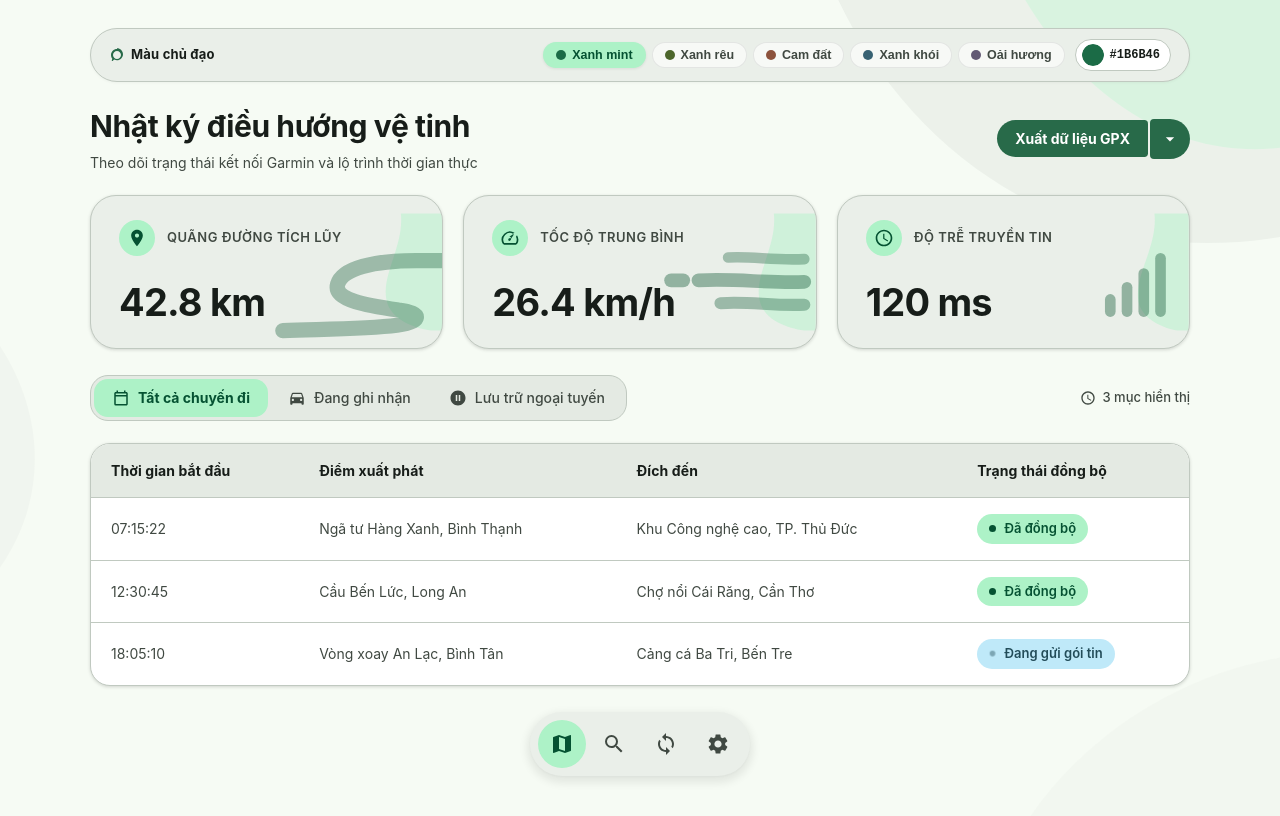
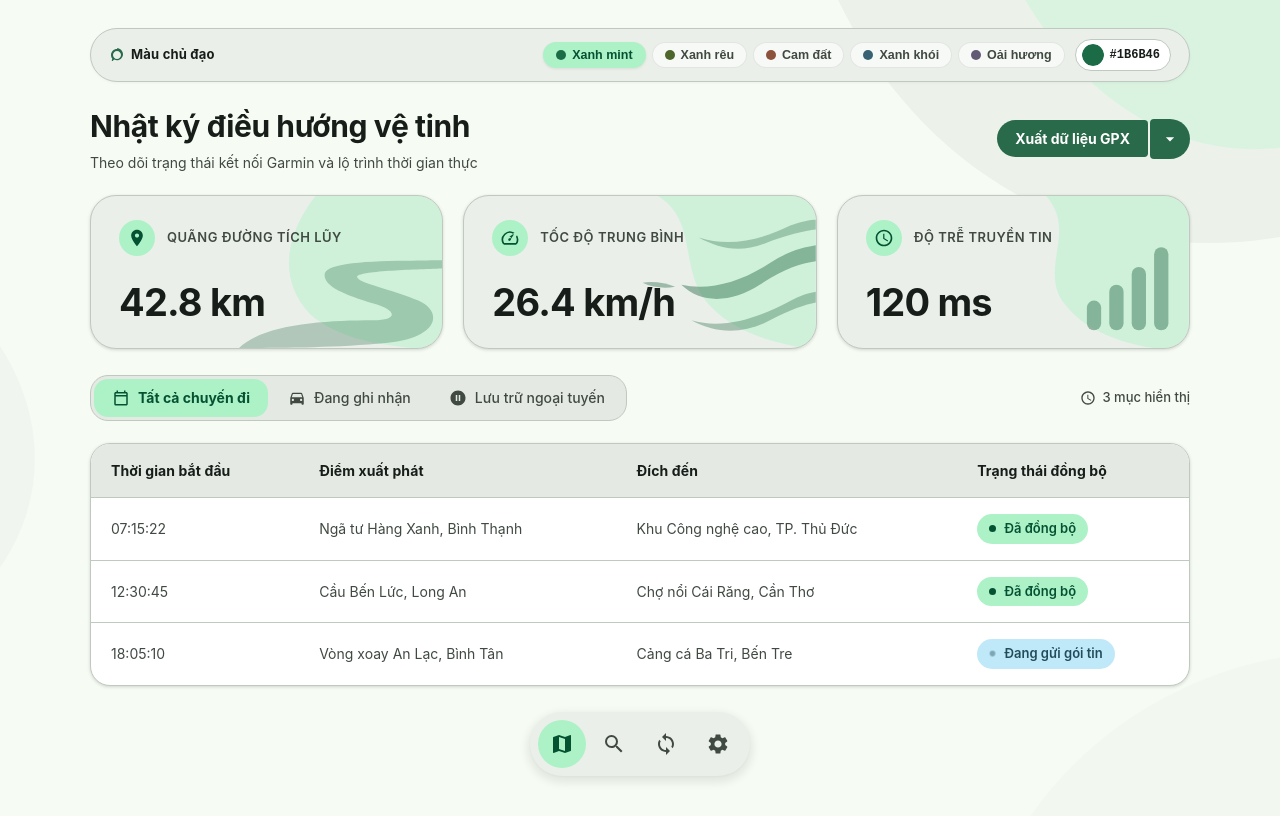
Before and after one commit to dangphuc2470/m3-expressive-skill, a plain HTML site: page examples/web/index.html in a window 1280 px wide. Drawn offline with Linux system fonts and the light colour scheme.

Commit message:
Refine ambient card watermarks and standardize architectural guardrails

```diff
--- a/examples/web/index.html
+++ b/examples/web/index.html
@@ -331,22 +331,11 @@
       right: 0;
       bottom: 0;
       top: 0;
-      width: 52%;
+      width: 58%;
       height: 100%;
       pointer-events: none;
       z-index: 1;
-      display: flex;
-      align-items: flex-end;
-      justify-content: flex-end;
       overflow: hidden;
-    }
-
-    .metric-watermark-img {
-      width: 100%;
-      height: 100%;
-      object-fit: cover;
-      object-position: right bottom;
-      pointer-events: none;
     }
 
     .metric-watermark-svg {
@@ -515,18 +504,18 @@
   <div class="bg-canvas-layer" aria-hidden="true">
     <!-- Top-Right Sweeping Organic Hill -->
     <svg class="bg-wave-top-right" viewBox="0 0 600 450" fill="none">
-      <path d="M 120 0 C 180 180, 360 320, 600 240 L 600 0 Z" fill="#D3EAD7" />
-      <path d="M 280 0 C 340 140, 460 220, 600 160 L 600 0 Z" fill="#BFE3C6" opacity="0.6" />
+      <path d="M 120 0 C 180 180, 360 320, 600 240 L 600 0 Z" fill="var(--md-sys-color-primary-container, #D3EAD7)" />
+      <path d="M 280 0 C 340 140, 460 220, 600 160 L 600 0 Z" fill="var(--md-sys-color-primary-container, #BFE3C6)" opacity="0.6" />
     </svg>
 
     <!-- Left Organic Wave -->
     <svg class="bg-wave-left" viewBox="0 0 500 550" fill="none">
-      <path d="M 0 100 C 160 160, 220 380, 0 480 Z" fill="#D8EEDC" />
+      <path d="M 0 100 C 160 160, 220 380, 0 480 Z" fill="var(--md-sys-color-primary-container, #D8EEDC)" />
     </svg>
 
     <!-- Bottom-Right Sweeping Curve -->
     <svg class="bg-wave-bottom-right" viewBox="0 0 550 400" fill="none">
-      <path d="M 200 400 C 260 260, 420 180, 550 200 L 550 400 Z" fill="#D4ECD8" />
+      <path d="M 200 400 C 260 260, 420 180, 550 200 L 550 400 Z" fill="var(--md-sys-color-primary-container, #D4ECD8)" />
     </svg>
   </div>
 
@@ -606,20 +595,33 @@
         <div class="metric-value-row">
           <span class="metric-value">42.8 km</span>
         </div>
-        <!-- S-Curve Road Ribbon & Hill Vector (Dynamic Theming) -->
+        <!-- Dải đường uốn lượn phối cảnh xa gần (100% Dynamic Theming) -->
         <div class="metric-watermark-wrapper" aria-hidden="true">
-          <svg class="metric-watermark-svg" viewBox="0 0 240 154" fill="none">
-            <!-- Organic background hill -->
-            <path d="M 185 0 C 190 45, 155 85, 168 120 C 176 140, 200 150, 225 154 L 240 154 L 240 0 Z" fill="var(--md-sys-color-primary-container, #D3EAD7)" opacity="0.45" />
+          <svg class="metric-watermark-svg" viewBox="0 0 200 154" preserveAspectRatio="none" fill="none">
+            <!-- Hill 1: Vòm đồi hữu cơ mềm mại ôm từ đỉnh (y=0) xuống đáy (y=154) -->
+            <path d="M 75 0 C 45 40, 38 85, 70 120 C 95 142, 130 150, 170 154 L 200 154 L 200 0 Z" fill="var(--md-sys-color-primary-container, #D3EAD7)" opacity="0.45" />
 
-            <!-- S-Curve Road Ribbon -->
-            <path d="M 240 62 L 205 62 C 150 62, 108 72, 102 93 C 96 114, 142 121, 182 127 C 215 131, 212 143, 180 147 C 140 152, 85 152, 30 154"
-                  stroke="var(--md-sys-color-primary, #6EAF7B)" stroke-width="20" stroke-linecap="round" stroke-linejoin="round" opacity="0.40" fill="none" />
+            <!-- Dải Road uốn lượn: đụng mép đáy (y=154) và đụng sát mép phải (x=200) -->
+            <path
+              d="M 0 154
+                 C 24 130, 84 126, 132 126
+                 C 156 126, 156 116, 132 109
+                 C 104 100, 84 92, 84 80
+                 C 84 69, 116 66, 164 65.5
+                 C 180 65.2, 192 65, 200 65
+                 L 200 73.5
+                 C 172 74.5, 116 76, 116 82
+                 C 116 88, 152 95, 176 106
+                 C 200 117, 196 141, 152 148
+                 C 104 154, 36 154, 0 154 Z"
+              fill="var(--md-sys-color-primary, #6EAF7B)"
+              opacity="0.30"
+            />
           </svg>
         </div>
       </div>
 
-      <!-- Card 2: Speed (100% Exact to ChatGPT Original Reference: Soft Rounded Speed Bars + Background Hill) -->
+      <!-- Card 2: Speed (Aerodynamic Wind Streamlines + Hill 2 riêng biệt) -->
       <div class="metric-card">
         <div class="metric-header">
           <div class="metric-icon-badge">
@@ -632,30 +634,28 @@
         <div class="metric-value-row">
           <span class="metric-value">26.4 km/h</span>
         </div>
-        <!-- Aerodynamic Wind / Speed Streaks (Thick ribbon weight matching Card 1, distinct from Card 3 signal bars) -->
+        <!-- Aerodynamic Wind / Speed Streaks -->
         <div class="metric-watermark-wrapper" aria-hidden="true">
-          <svg class="metric-watermark-svg" viewBox="0 0 240 154" fill="none">
-            <!-- Organic background hill -->
-            <path d="M 185 0 C 190 45, 155 85, 168 120 C 176 140, 200 150, 225 154 L 240 154 L 240 0 Z" fill="var(--md-sys-color-primary-container, #D3EAD7)" opacity="0.45" />
+          <svg class="metric-watermark-svg" viewBox="0 0 200 154" preserveAspectRatio="none" fill="none">
+            <!-- Hill 2: Dáng đồi lướt thoải tạo đường dẫn tốc độ từ đỉnh xuống đáy -->
+            <path d="M 45 0 C 85 25, 65 75, 95 110 C 120 138, 155 148, 190 154 L 200 154 L 200 0 Z" fill="var(--md-sys-color-primary-container, #D3EAD7)" opacity="0.45" />
 
-            <!-- Thick Aerodynamic Speed Trails (matching road ribbon thickness) -->
-            <g fill="var(--md-sys-color-primary, #6EAF7B)" stroke="var(--md-sys-color-primary, #6EAF7B)">
-              <!-- Top Streak -->
-              <path d="M 125 58 C 155 56, 185 62, 225 60" stroke-width="14" stroke-linecap="round" opacity="0.38"/>
+            <!-- Dải gió trên chạm mép phải -->
+            <path d="M 85 42 C 115 52, 145 45, 175 30 C 185 26, 195 24, 200 24 L 200 34 C 190 35, 170 40, 150 48 C 125 58, 105 53, 85 42 Z" fill="var(--md-sys-color-primary, #6EAF7B)" opacity="0.32" />
 
-              <!-- Middle Leading Dash -->
-              <path d="M 50 88 L 66 88" stroke-width="18" stroke-linecap="round" opacity="0.45"/>
-              <!-- Main Middle Power Streak -->
-              <path d="M 86 88 C 135 85, 175 92, 225 90" stroke-width="18" stroke-linecap="round" opacity="0.45"/>
+            <!-- Vệt gió nhỏ phía trước -->
+            <path d="M 30 88 C 40 86, 52 88, 62 92 C 52 94, 40 93, 30 88 Z" fill="var(--md-sys-color-primary, #6EAF7B)" opacity="0.40" />
 
-              <!-- Bottom Streak -->
-              <path d="M 115 118 C 150 115, 185 122, 225 120" stroke-width="16" stroke-linecap="round" opacity="0.40"/>
-            </g>
+            <!-- Dải gió chính giữa: uốn lượn S mềm mại như Road, chạm mép phải -->
+            <path d="M 68 90 C 95 96, 125 88, 155 68 C 172 56, 188 52, 200 50 L 200 66 C 185 68, 168 74, 145 90 C 118 108, 88 110, 68 90 Z" fill="var(--md-sys-color-primary, #6EAF7B)" opacity="0.45" />
+
+            <!-- Dải gió dưới chạm mép phải -->
+            <path d="M 78 126 C 108 135, 140 125, 172 108 C 185 100, 195 98, 200 97 L 200 108 C 190 110, 175 115, 155 126 C 130 140, 102 140, 78 126 Z" fill="var(--md-sys-color-primary, #6EAF7B)" opacity="0.35" />
           </svg>
         </div>
       </div>
 
-      <!-- Card 3: Latency with 4 Rounded Signal Bars (Exact like ChatGPT screenshot) -->
+      <!-- Card 3: Latency (4 Rounded Signal Bars + Hill 3 riêng biệt) -->
       <div class="metric-card">
         <div class="metric-header">
           <div class="metric-icon-badge">
@@ -668,14 +668,13 @@
         <div class="metric-value-row">
           <span class="metric-value">120 ms</span>
         </div>
-        <!-- 4 Soft Vertical Signal Bars exactly like ChatGPT image -->
+        <!-- 4 Soft Vertical Signal Bars -->
         <div class="metric-watermark-wrapper" aria-hidden="true">
-          <svg class="metric-watermark-svg" viewBox="0 0 240 154" fill="none">
-            <!-- Organic background hill -->
-            <path d="M 195 0 C 200 45, 165 85, 175 120 C 182 140, 205 150, 225 154 L 240 154 L 240 0 Z" fill="var(--md-sys-color-primary-container, #D3EAD7)" opacity="0.45" />
+          <svg class="metric-watermark-svg" viewBox="0 0 200 154" preserveAspectRatio="none" fill="none">
+            <!-- Hill 3: Dáng đồi 2 nhịp sóng mềm làm bệ đỡ ôm từ đỉnh xuống đáy -->
+            <path d="M 60 0 C 90 35, 55 70, 75 105 C 95 135, 130 148, 165 154 L 200 154 L 200 0 Z" fill="var(--md-sys-color-primary-container, #D3EAD7)" opacity="0.45" />
 
-            <!-- 4 Rounded Pill Bars -->
-            <g transform="translate(130, 48)" fill="var(--md-sys-color-primary, #74B584)" opacity="0.45">
+            <g transform="translate(100, 48)" fill="var(--md-sys-color-primary, #74B584)" opacity="0.45">
               <rect x="0"  y="58" width="14" height="30" rx="7" />
               <rect x="22" y="42" width="14" height="46" rx="7" />
               <rect x="44" y="24" width="14" height="64" rx="7" />
```
Also changed, not shown: examples/web/assets/svg/bg-wave-bottom-right.svg (added), examples/web/assets/svg/bg-wave-left.svg (added), examples/web/assets/svg/bg-wave-top-right.svg (added), examples/web/assets/svg/watermark-hill-1.svg (added), examples/web/assets/svg/watermark-hill-2.svg (added), examples/web/assets/svg/watermark-hill-3.svg (added), examples/web/assets/svg/watermark-hill.svg (added), examples/web/assets/svg/watermark-road.svg (added), examples/web/assets/svg/watermark-signal.svg (added), examples/web/assets/svg/watermark-speed.svg (added), 4 other files.
